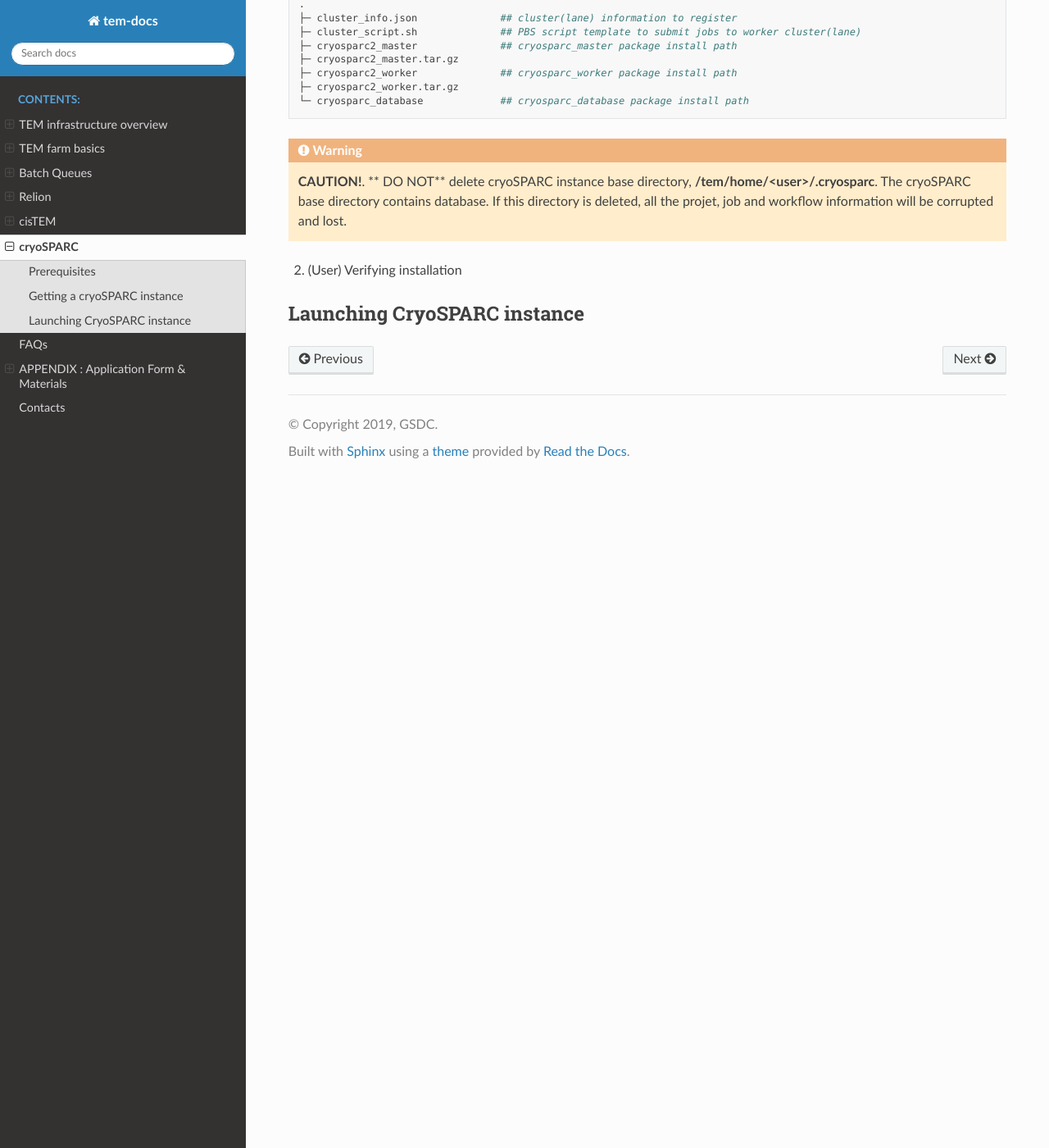
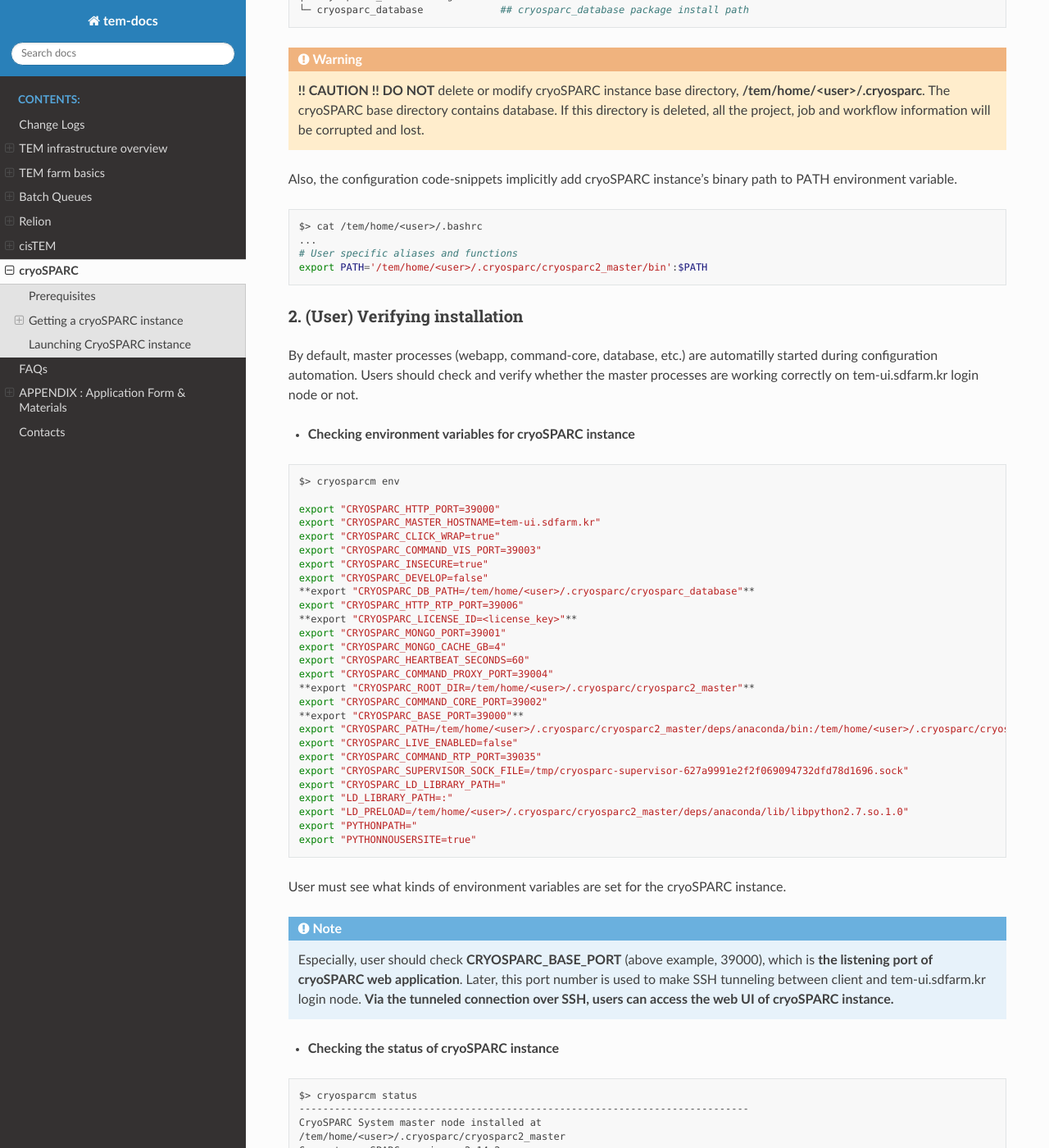
Before and after one commit to junglok/tem-docs, a Sphinx documentation site: the page built from docs/cryoSPARC.rst, in a window 1280 px wide and 1400 px high, scrolled down 1548 px. Shown: the whole window at 82% size. Built offline with Sphinx 7.4.7 and the Read the Docs theme 2.0.0, drawn with Linux system fonts in a browser that asks for light colours; some of the changed text lies outside the part shown.

Commit message:
cryosparc modified

```diff
--- a/docs/changelog.rst
+++ b/docs/changelog.rst
@@ -0,0 +1,3 @@
+***********
+Change Logs
+***********
--- a/docs/cryoSPARC.rst
+++ b/docs/cryoSPARC.rst
@@ -63,14 +61,101 @@ After installation, **/tem/home/<user>/.cryosparc** has following directories/fi
 
 
 .. warning::
-  **CAUTION!**. ** DO NOT** delete cryoSPARC instance base directory, **/tem/home/<user>/.cryosparc**. The cryoSPARC base directory contains database. If this directory is deleted,
-  all the projet, job and workflow information will be corrupted and lost.
+  **!! CAUTION !!** **DO NOT** delete or modify cryoSPARC instance base directory, **/tem/home/<user>/.cryosparc**. The cryoSPARC base directory contains database. If this directory is deleted,
+  all the project, job and workflow information will be corrupted and lost.
+
+Also, the configuration code-snippets implicitly add cryoSPARC instance's binary path to PATH environment variable.
+
+.. code-block:: bash
+
+   $> cat /tem/home/<user>/.bashrc
+   ...
+   # User specific aliases and functions
+   export PATH='/tem/home/<user>/.cryosparc/cryosparc2_master/bin':$PATH
+
+
+2. (User) Verifying installation
+--------------------------------
+
+By default, master processes (webapp, command-core, database, etc.) are automatilly started during configuration automation.
+Users should check and verify whether the master processes are working correctly on tem-ui.sdfarm.kr login node or not.
+
+* **Checking environment variables for cryoSPARC instance**
+
+.. code-block:: bash
+
+   $> cryosparcm env
+
+   export "CRYOSPARC_HTTP_PORT=39000"
+   export "CRYOSPARC_MASTER_HOSTNAME=tem-ui.sdfarm.kr"
+   export "CRYOSPARC_CLICK_WRAP=true"
+   export "CRYOSPARC_COMMAND_VIS_PORT=39003"
+   export "CRYOSPARC_INSECURE=true"
+   export "CRYOSPARC_DEVELOP=false"
+   **export "CRYOSPARC_DB_PATH=/tem/home/<user>/.cryosparc/cryosparc_database"**
+   export "CRYOSPARC_HTTP_RTP_PORT=39006"
+   **export "CRYOSPARC_LICENSE_ID=<license_key>"**
+   export "CRYOSPARC_MONGO_PORT=39001"
+   export "CRYOSPARC_MONGO_CACHE_GB=4"
+   export "CRYOSPARC_HEARTBEAT_SECONDS=60"
+   export "CRYOSPARC_COMMAND_PROXY_PORT=39004"
+   **export "CRYOSPARC_ROOT_DIR=/tem/home/<user>/.cryosparc/cryosparc2_master"**
+   export "CRYOSPARC_COMMAND_CORE_PORT=39002"
+   **export "CRYOSPARC_BASE_PORT=39000"**
+   export "CRYOSPARC_PATH=/tem/home/<user>/.cryosparc/cryosparc2_master/deps/anaconda/bin:/tem/home/<user>/.cryosparc/cryosparc2_master/deps/external/mongodb/bin:/tem/home/<user>/.cryosparc/cryosparc2_master/bin"
+   export "CRYOSPARC_LIVE_ENABLED=false"
+   export "CRYOSPARC_COMMAND_RTP_PORT=39035"
+   export "CRYOSPARC_SUPERVISOR_SOCK_FILE=/tmp/cryosparc-supervisor-627a9991e2f2f069094732dfd78d1696.sock"
+   export "CRYOSPARC_LD_LIBRARY_PATH="
+   export "LD_LIBRARY_PATH=:"
+   export "LD_PRELOAD=/tem/home/<user>/.cryosparc/cryosparc2_master/deps/anaconda/lib/libpython2.7.so.1.0"
+   export "PYTHONPATH="
+   export "PYTHONNOUSERSITE=true"
+
+User must see what kinds of environment variables are set for the cryoSPARC instance.
+
+.. note::
+   Especially, user should check **CRYOSPARC_BASE_PORT** (above example, 39000), which is **the listening port of cryoSPARC web application**.
+   Later, this port number is used to make SSH tunneling between client and tem-ui.sdfarm.kr login node.
+   **Via the tunneled connection over SSH, users can access the web UI of cryoSPARC instance.**
+
+* **Checking the status of cryoSPARC instance**
+
+.. code-block:: bash
+
+   $> cryosparcm status
+   ----------------------------------------------------------------------------
+   CryoSPARC System master node installed at
+   /tem/home/<user>/.cryosparc/cryosparc2_master
+   Current cryoSPARC version: v2.14.2
+   ----------------------------------------------------------------------------
+
+   cryosparcm process status:
+   app                              STOPPED   Not started
+   app_dev                          STOPPED   Not started
+   **command_core                     RUNNING   pid 171073, uptime 1 day, 5:35:11**
+   **command_proxy                    RUNNING   pid 171175, uptime 1 day, 5:35:02**
+   command_rtp                      STOPPED   Not started
+   **command_vis                      RUNNING   pid 171170, uptime 1 day, 5:35:03**
+   **database                         RUNNING   pid 170997, uptime 1 day, 5:35:14**
+   watchdog_dev                     STOPPED   Not started
+   **webapp                           RUNNING   pid 171178, uptime 1 day, 5:35:00**
+   webapp_dev                       STOPPED   Not started
+
+   ----------------------------------------------------------------------------
+
+   global config variables:
+
+   export CRYOSPARC_LICENSE_ID="<license_key>"
+   export CRYOSPARC_MASTER_HOSTNAME="tem-ui.sdfarm.kr"
+   export CRYOSPARC_DB_PATH="/tem/home/<user>/.cryosparc/cryosparc_database"
+   **export CRYOSPARC_BASE_PORT=39000**
+   export CRYOSPARC_DEVELOP=false
+   export CRYOSPARC_INSECURE=true
+   export CRYOSPARC_CLICK_WRAP=true
 
 
 
 
-2. (User) Verifying installation
-
-
 Launching CryoSPARC instance
 ============================
```
Also changed, not shown: other parts of docs/cryoSPARC.rst (+8 -10 lines).
